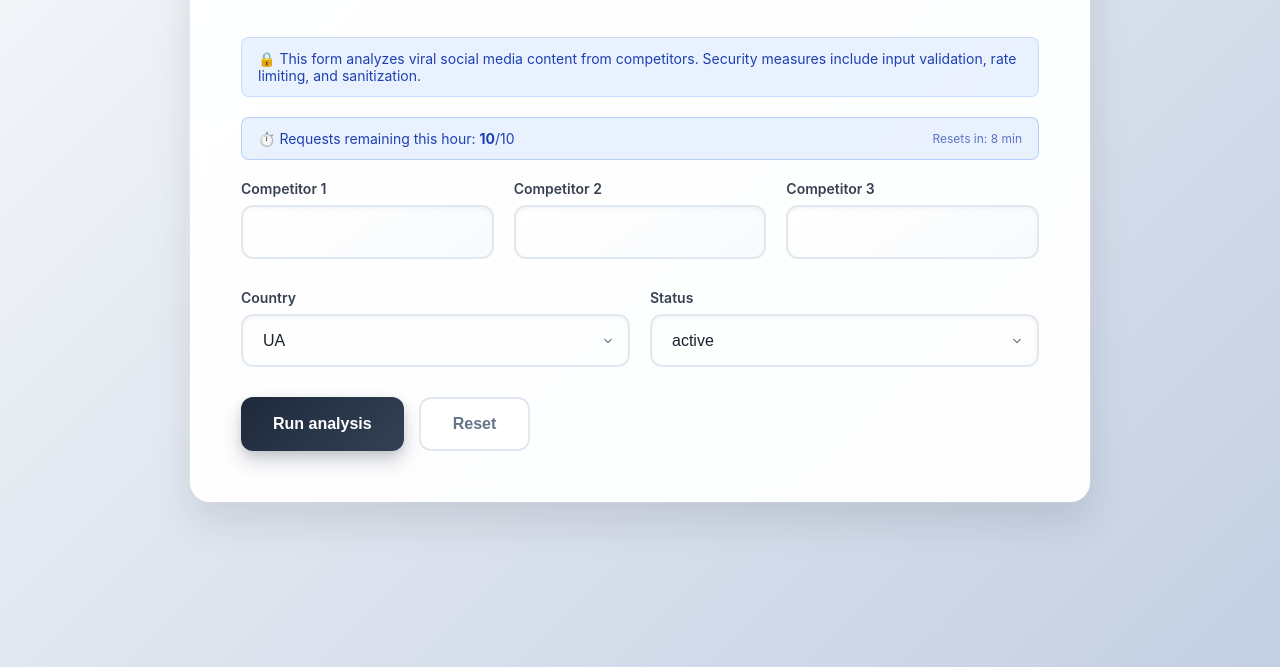
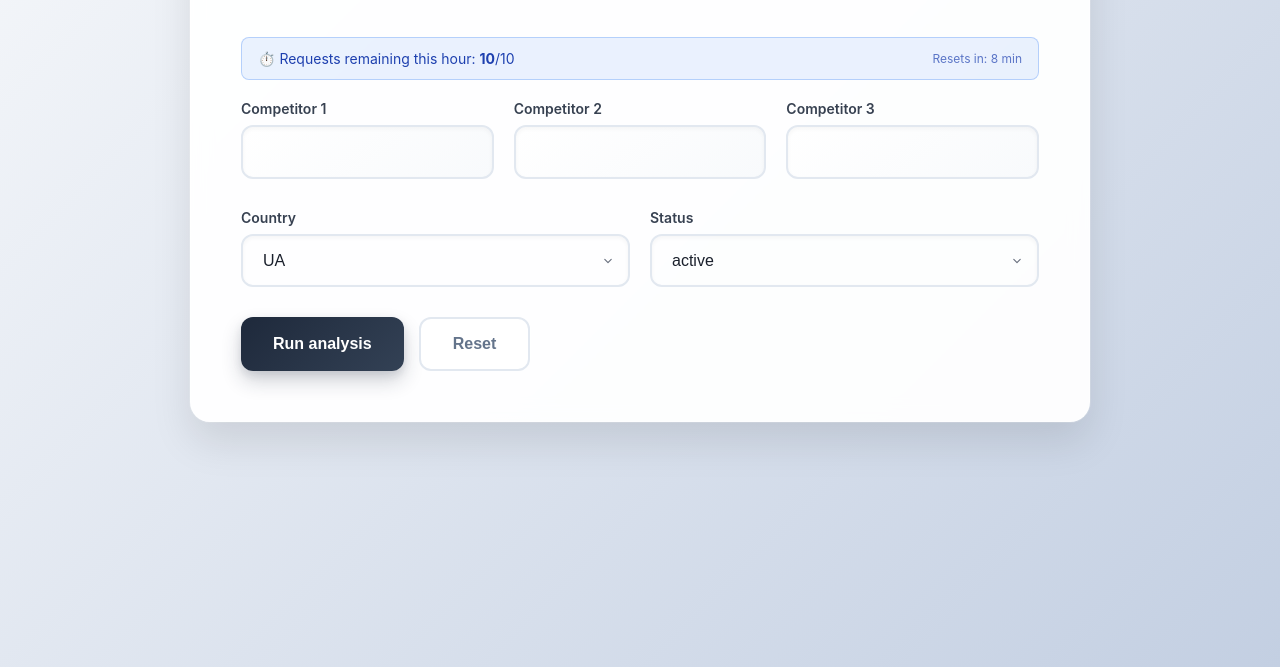
Before and after one commit to Batta-Bazula-989/input_from, a plain HTML site: page index.html in a window 1280 px wide. Shown: the part 133-800 px from the top of the page. Drawn offline with Linux system fonts and the light colour scheme.

Commit message:
removed security message

```diff
--- a/index.html
+++ b/index.html
@@ -9,10 +9,6 @@
 <body>
 <div class="container">
     <h1>Enter 3 competitors</h1>
-
-    <div class="security-info">
-        🔒 This form analyzes viral social media content from competitors. Security measures include input validation, rate limiting, and sanitization.
-    </div>
 
     <div id="rateLimitCounter" class="rate-limit-counter">
         <span>⏱️ Requests remaining this hour: <strong id="requestsRemaining">10</strong>/10</span>
```
